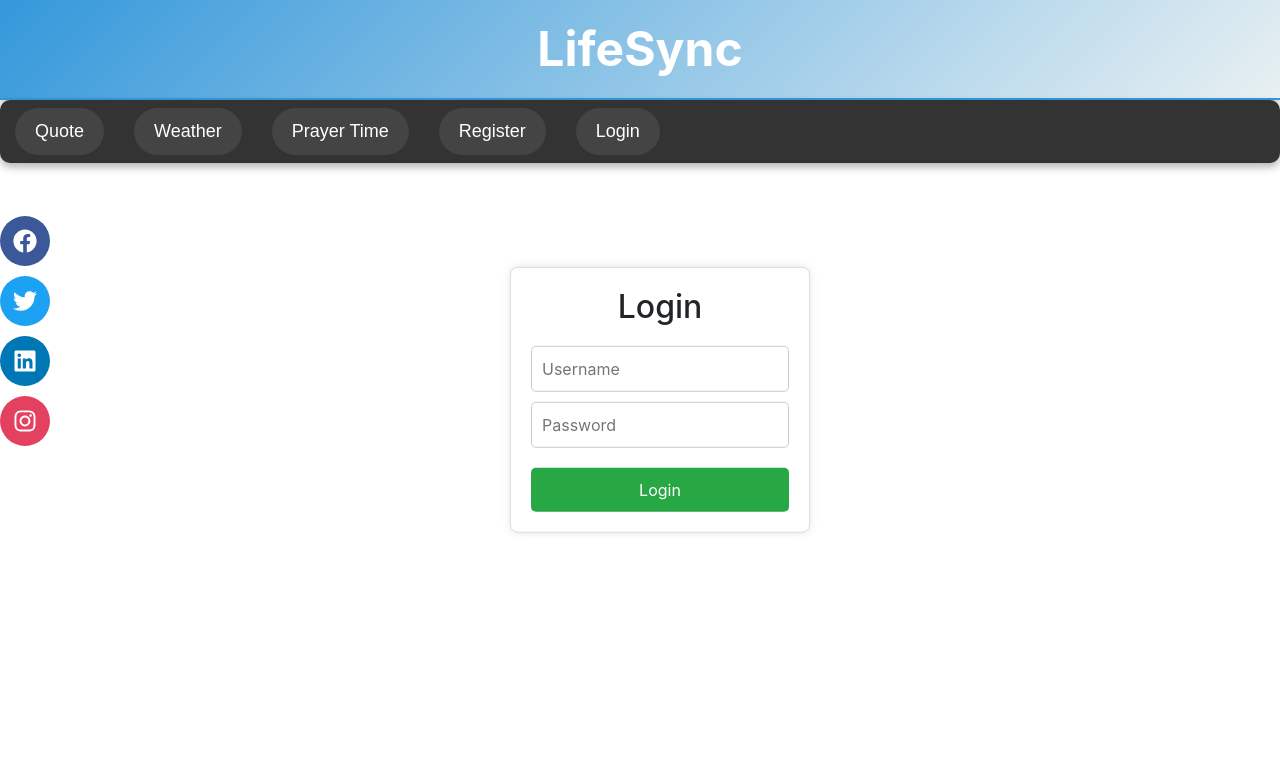
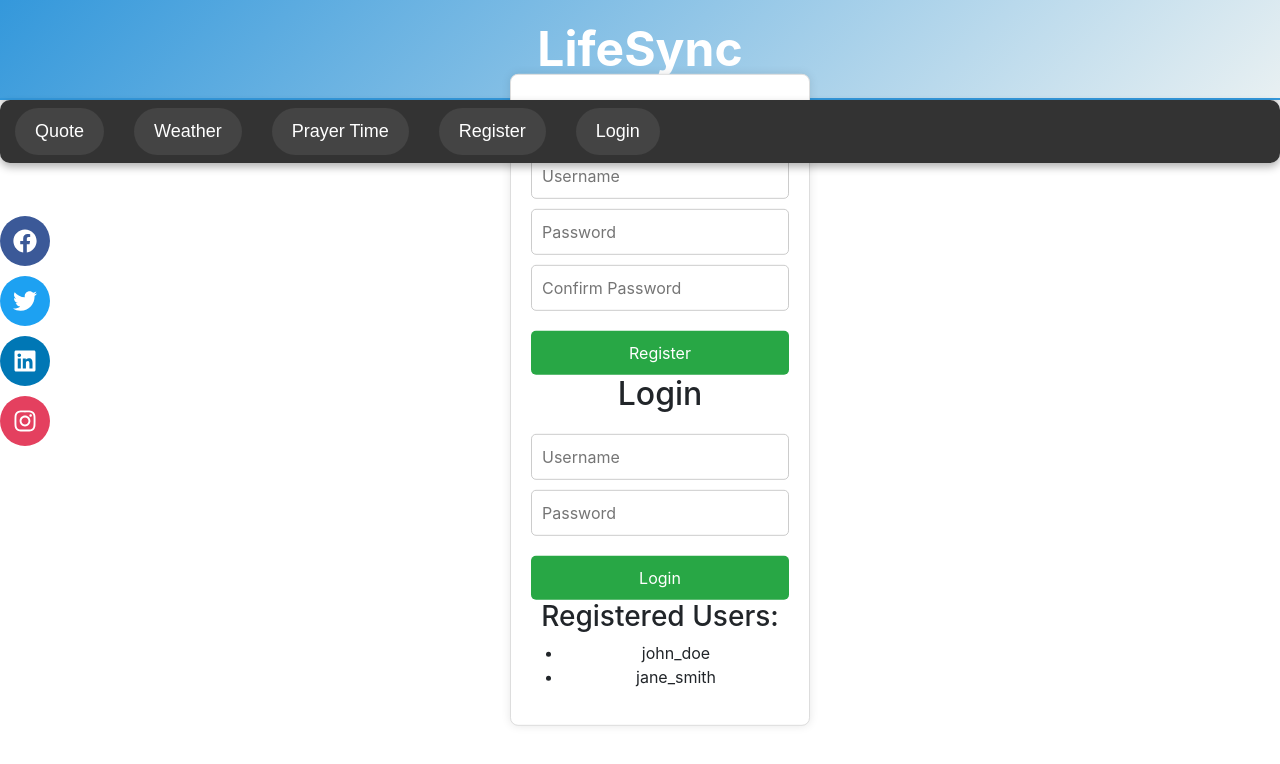
Before and after one commit to ehmaddd/track_urself, a React (Create React App) app: page / in a window 1280 px wide. Shown: the top 764 px of the page. Built offline with nearby package versions, Linux system fonts and the light colour scheme.

Commit message:
Change Store and Login

```diff
--- a/src/Login.js
+++ b/src/Login.js
@@ -1,40 +1,91 @@
 import React, { useState } from 'react';
-import { useNavigate } from 'react-router-dom';
-import axios from 'axios';
+import { useSelector, useDispatch } from 'react-redux';
+import { registerUser, loginUser, logoutUser } from './actions';
 import './index.css';
 
 function Login() {
+  const users = useSelector((state) => state.users);
+  const loggedInUser = useSelector((state) => state.loggedInUser);
+  const dispatch = useDispatch();
+
   const [username, setUsername] = useState('');
   const [password, setPassword] = useState('');
-  const navigate = useNavigate();
+  const [confirmPassword, setConfirmPassword] = useState('');
+  const [error, setError] = useState('');
+  const [loginError, setLoginError] = useState('');
 
-  const handleSubmit = async (e) => {
+  const handleRegister = (e) => {
     e.preventDefault();
-    try {
-      const res = await axios.post('http://localhost:5000/login', {
-        username,
-        password,
-      });
 
-      const { userId, token } = res.data;
+    // Check if passwords match
+    if (password !== confirmPassword) {
+      setError('Passwords do not match');
+      return;
+    }
 
-      if (token && userId) {
-        localStorage.setItem('token', token);
-        localStorage.setItem('user', userId);
-        navigate(`/dashboard/${userId}`);
+    // Dispatch action to register the user
+    dispatch(registerUser(username, password));
+    alert('Registration successful!');
+
+    // Clear form fields and reset error
+    setUsername('');
+    setPassword('');
+    setConfirmPassword('');
+    setError('');
+  };
+
+  const handleLogin = (e) => {
+    e.preventDefault();
+
+    // Dispatch action to log in the user
+    dispatch(loginUser(username, password));
+
+    if (!users.find((user) => user.username === username)) {
+      setLoginError('Invalid username or password');
     } else {
-        alert('Login failed!');
-      }
-    } catch (err) {
-      console.error(err);
-      alert('Login failed!');
+      setLoginError('');
     }
   };
 
   return (
     <div className="form-container">
+      {loggedInUser ? (
+        <div>
+          <h2>Welcome, {loggedInUser}!</h2>
+          <button onClick={() => dispatch(logoutUser())}>Logout</button>
+        </div>
+      ) : (
+        <>
+          <h2>Register</h2>
+          {error && <p className="error">{error}</p>}
+          <form onSubmit={handleRegister}>
+            <input
+              type="text"
+              placeholder="Username"
+              value={username}
+              onChange={(e) => setUsername(e.target.value)}
+              required
+            />
+            <input
+              type="password"
+              placeholder="Password"
+              value={password}
+              onChange={(e) => setPassword(e.target.value)}
+              required
+            />
+            <input
+              type="password"
+              placeholder="Confirm Password"
+              value={confirmPassword}
+              onChange={(e) => setConfirmPassword(e.target.value)}
+              required
+            />
+            <button type="submit">Register</button>
+          </form>
+
           <h2>Login</h2>
-      <form onSubmit={handleSubmit}>
+          {loginError && <p className="error">{loginError}</p>}
+          <form onSubmit={handleLogin}>
             <input
               type="text"
               placeholder="Username"
@@ -51,6 +102,15 @@
             />
             <button type="submit">Login</button>
           </form>
+        </>
+      )}
+
+      <h3>Registered Users:</h3>
+      <ul>
+        {users.map((user, index) => (
+          <li key={index}>{user.username}</li>
+        ))}
+      </ul>
     </div>
   );
 }
--- /dev/null
+++ b/src/components/redux/actions.js
@@ -0,0 +1,16 @@
+// Action to register a new user
+export const registerUser = (username, password) => ({
+    type: 'REGISTER_USER',
+    payload: { username, password },
+  });
+
+  // Action to log in a user
+  export const loginUser = (username, password) => ({
+    type: 'LOGIN_USER',
+    payload: { username, password },
+  });
+
+  // Action to log out a user
+  export const logoutUser = () => ({
+    type: 'LOGOUT_USER',
+  });
--- a/src/components/redux/store.js
+++ b/src/components/redux/store.js
@@ -1,12 +1,41 @@
-import { configureStore } from '@reduxjs/toolkit';
-import weatherReducer from './weatherSlice';
-import prayerReducer from './prayerSlice';
+import { createStore } from 'redux';
 
-const store = configureStore({
-  reducer: {
-    weather: weatherReducer,
-    prayer: prayerReducer,
+// Initial state with pre-filled users
+const initialState = {
+  users: [
+    { username: 'john_doe', password: 'password123' },
+    { username: 'jane_smith', password: 'password456' },
+  ],
+  loggedInUser: null,
+};
+
+// Reducer to manage user-related actions
+const userReducer = (state = initialState, action) => {
+  switch (action.type) {
+    case 'REGISTER_USER':
+      return {
+        ...state,
+        users: [...state.users, action.payload], // Add new user to the state
+      };
+    case 'LOGIN_USER':
+      const user = state.users.find(
+        (user) =>
+          user.username === action.payload.username &&
+          user.password === action.payload.password
+      );
+      if (user) {
+        return { ...state, loggedInUser: user.username };
+      } else {
+        return { ...state, loggedInUser: null };
+      }
+    case 'LOGOUT_USER':
+      return { ...state, loggedInUser: null };
+    default:
+      return state;
   }
-});
+};
+
+// Create Redux store
+const store = createStore(userReducer);
 
 export default store;
```
Lines whose indentation alone changed are shown as unchanged.
